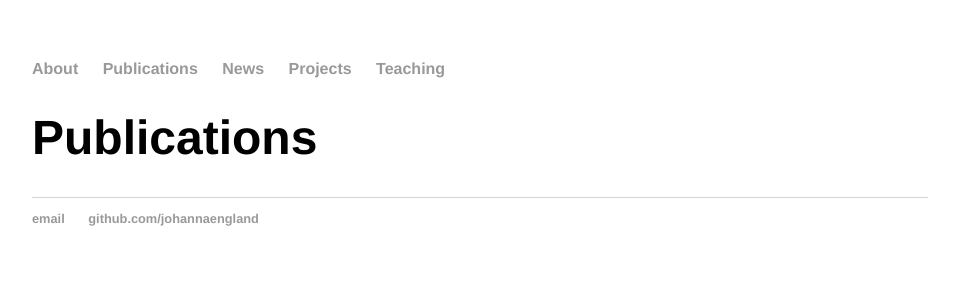
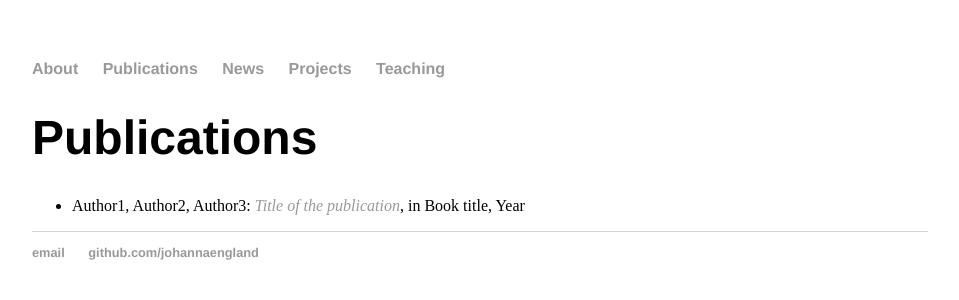
Before and after one commit to johannaengland/johannaengland.github.io, a Jekyll site: the page built from publications/index.md, in a window 1280 px wide. Shown: the top 300 px of the page, without its empty margins (160-1119 px from the left). Built offline with Jekyll 4.4.1, drawn with Linux system fonts in a browser that asks for light colours.

Commit message:
Update index.md

```diff
--- a/publications/index.md
+++ b/publications/index.md
@@ -4,6 +4,6 @@ title: Publications
 ---
 # Publications
 
-{% for publication in publications %}
+{% for publication in site.publications %}
 * {{ publication.author }}: <a href="{{ publication.url }}">*{{ publication.title }}*</a>, in {{ publication.booktitle }}, {{ publication.year }}
 {% endfor %}
```
